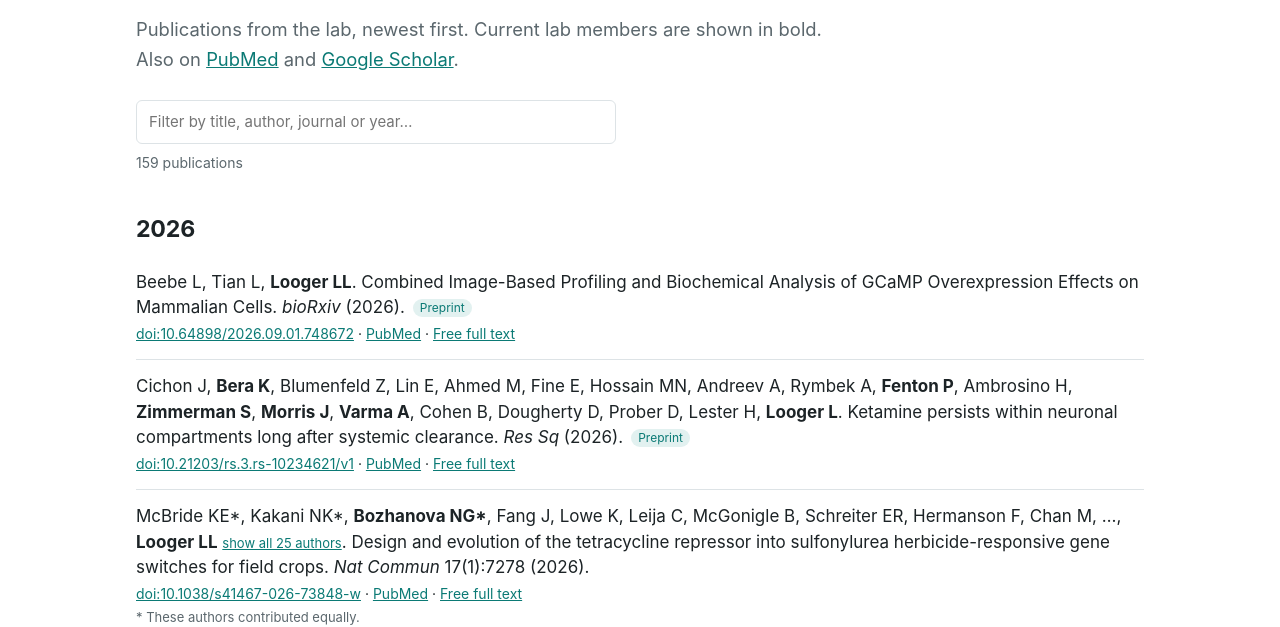
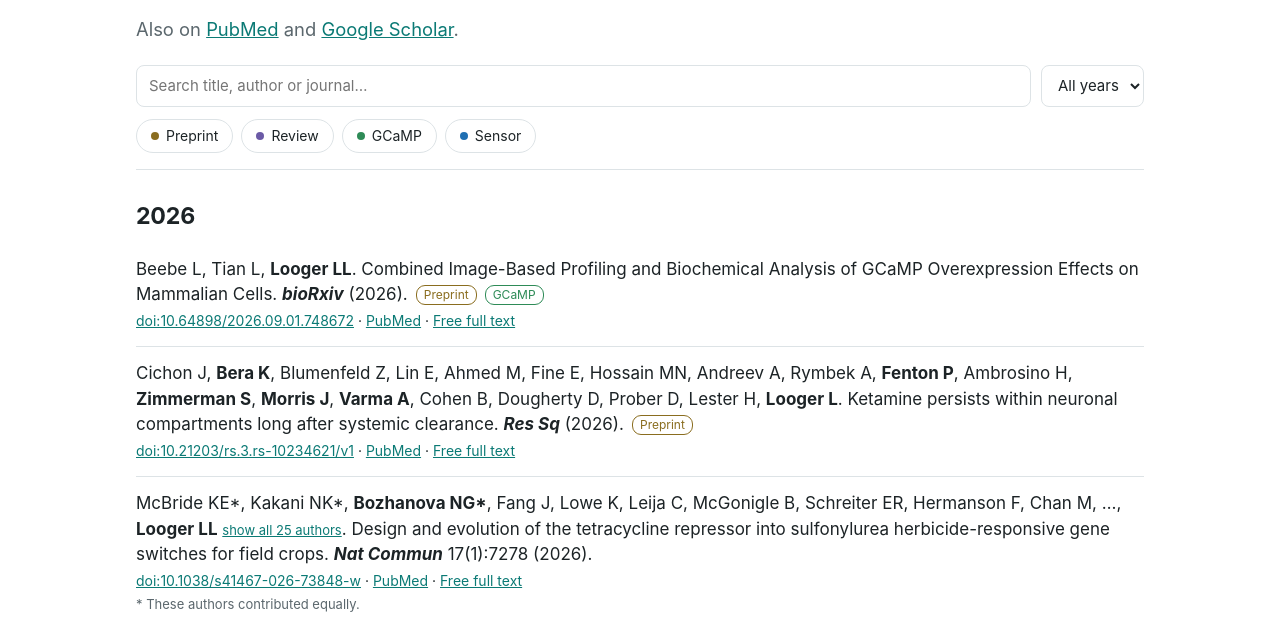
Before and after one commit to LorenLoogerUCSD/website, a plain HTML site: page publications.html in a window 1280 px wide. Shown: the part 195-822 px from the top of the page. Drawn offline with Linux system fonts and the light colour scheme.

Commit message:
Publications: search bar with year dropdown and tag chips; small fixes
- Search box + 'All years' dropdown; Preprint/Review/GCaMP/Sensor chips,
  matching tags shown on each paper
- Removed intro sentence and publication count
- Bold journal names; home button 'More about our research'
- README trimmed to a short public description; editing notes kept
  locally in NOTES.md (git-ignored)

Co-Authored-By: Claude Opus 5.5 <noreply@anthropic.com>

```diff
--- a/assets/css/style.css
+++ b/assets/css/style.css
@@ -254,7 +254,6 @@ h3 { font-size: 1.1rem; margin: 0 0 6px; }
   color: var(--accent);
   vertical-align: 1px;
 }
-.pub-count { color: var(--muted); font-size: 14px; margin: 8px 0 0; }
 .pub-list .footnote { font-size: 13px; color: var(--muted); margin-top: 2px; }
 .show-authors {
   font: inherit;
@@ -278,19 +277,56 @@ h3 { font-size: 1.1rem; margin: 0 0 6px; }
 .area-image { border-radius: 6px; margin-bottom: 12px; aspect-ratio: 16 / 9; object-fit: cover; width: 100%; }
 .resource-list li { margin-bottom: 6px; }
 
-.pub-search {
-  width: 100%;
-  max-width: 480px;
+/* Publications page: search bar, year dropdown, tag chips */
+.pub-controls {
+  margin: 20px 0 8px;
+  padding-bottom: 16px;
+  border-bottom: 1px solid var(--border);
+}
+.pub-controls-row { display: flex; gap: 10px; }
+.pub-search, .pub-select {
   font: inherit;
   font-size: 15px;
-  padding: 9px 12px;
-  margin-top: 8px;
+  height: 42px;
+  padding: 0 12px;
   border: 1px solid var(--border);
-  border-radius: 6px;
+  border-radius: 8px;
   background: var(--bg);
   color: var(--text);
 }
-.pub-search:focus { outline: 2px solid var(--accent); outline-offset: 1px; }
+.pub-search { flex: 1; min-width: 0; }
+.pub-select { flex: 0 0 auto; padding-right: 8px; cursor: pointer; }
+.pub-search:focus, .pub-select:focus { outline: 2px solid var(--accent); outline-offset: 1px; }
+.pub-chips { display: flex; flex-wrap: wrap; gap: 8px; margin-top: 12px; }
+.pub-chip {
+  font: inherit;
+  font-size: 14px;
+  padding: 5px 14px;
+  border-radius: 999px;
+  border: 1px solid var(--border);
+  background: var(--bg);
+  color: var(--text);
+  cursor: pointer;
+  display: inline-flex;
+  align-items: center;
+  gap: 7px;
+}
+.pub-chip::before {
+  content: "";
+  width: 8px; height: 8px; border-radius: 50%;
+  background: var(--chip, var(--accent));
+}
+.pub-chip:hover { border-color: var(--chip, var(--accent)); }
+.pub-chip[aria-pressed="true"] { background: var(--chip, var(--accent)); border-color: var(--chip, var(--accent)); color: #fff; }
+.pub-chip[aria-pressed="true"]::before { background: #fff; }
+.pub-chip:focus-visible { outline: 2px solid var(--accent); outline-offset: 2px; }
+.tag-preprint { --chip: #8a6d1f; }
+.tag-review { --chip: #6b5aa6; }
+.tag-gcamp { --chip: #2e8b57; }
+.tag-sensor { --chip: #1f6fb2; }
+.pub-list .tag { background: transparent; border: 1px solid var(--chip, var(--accent)); color: var(--chip, var(--accent)); }
+.pub-year { margin-top: 32px; }
+
 
 /* Mobile menu button (hidden on wide screens) */
 .nav-toggle {
@@ -617,3 +653,4 @@ a.area-card:focus-visible { outline: 3px solid var(--accent); outline-offset: 2p
 .swatch-lab { background: #8cd7aa; }
 .route-dash { display: inline-block; width: 22px; border-top: 3px dashed currentColor; }
 .find-us-figures > * { min-width: 0; }
+.pub-list .journal { font-weight: 700; color: var(--text); }
--- a/assets/js/site.js
+++ b/assets/js/site.js
@@ -463,12 +463,12 @@
       ". ",
       el("span", { class: "pub-title", text: pub.title.replace(/\.$/, "") + "." }),
       " ",
-      el("em", { text: pub.journal }),
+      el("em", { class: "journal", text: pub.journal }),
       source.join(""),
       " (" + pub.year + ").",
-      pub.preprint ? el("span", { class: "tag", text: "Preprint" }) : null,
-      pub.review ? el("span", { class: "tag", text: "Review" }) : null
-    ]);
+    ].concat(pubTags(pub).map(function (t) {
+      return el("span", { class: "tag tag-" + t.key, text: t.label });
+    })));
 
     var links = [];
     if (pub.doi) links.push(el("a", { href: "https://doi.org/" + pub.doi, text: "doi:" + pub.doi }));
@@ -489,6 +489,26 @@
       ref,
       links.length ? el("div", { class: "links" }, joinWith(links, " · ")) : null
     ].concat(notes));
+  }
+
+  // Publication tags, used as filter chips and shown on each entry.
+  // Demo set: assigned automatically. A paper can also list them explicitly,
+  // e.g. "tags": ["gcamp", "sensor"], which overrides the automatic rule.
+  var PUB_TAGS = [
+    { key: "preprint", label: "Preprint", test: function (p) { return !!p.preprint; } },
+    { key: "review", label: "Review", test: function (p) { return !!p.review; } },
+    { key: "gcamp", label: "GCaMP", test: function (p) { return /gcamp/i.test(p.title); } },
+    { key: "sensor", label: "Sensor", test: function (p) {
+      return /sensor|indicator|snfr|reporter/i.test(p.title);
+    } }
+  ];
+
+  function pubTags(p) {
+    return PUB_TAGS.filter(function (t) {
+      if (Array.isArray(p.tags)) return p.tags.indexOf(t.key) !== -1 ||
+        (t.key === "preprint" && p.preprint) || (t.key === "review" && p.review);
+      return t.test(p);
+    });
   }
 
   function renderPublications(target) {
@@ -513,24 +533,51 @@
       var search = el("input", {
         type: "search",
         class: "pub-search",
-        placeholder: "Filter by title, author, journal or year…",
-        "aria-label": "Filter publications"
+        placeholder: "Search title, author or journal\u2026",
+        "aria-label": "Search publications"
       });
+
+      var years = [];
+      pubs.forEach(function (p) { if (years.indexOf(p.year) === -1) years.push(p.year); });
+      var yearSelect = el("select", { class: "pub-select", "aria-label": "Filter by year" },
+        [el("option", { value: "", text: "All years" })].concat(years.map(function (y) {
+          return el("option", { value: String(y), text: String(y) });
+        })));
+
+      var active = [];
+      var chips = PUB_TAGS.map(function (t) {
+        var b = el("button", { type: "button", class: "pub-chip tag-" + t.key, "aria-pressed": "false", text: t.label });
+        b.addEventListener("click", function () {
+          var i = active.indexOf(t.key);
+          if (i === -1) active.push(t.key); else active.splice(i, 1);
+          b.setAttribute("aria-pressed", i === -1 ? "true" : "false");
+          draw();
+        });
+        return b;
+      });
+
+      var controls = el("div", { class: "pub-controls" }, [
+        el("div", { class: "pub-controls-row" }, [search, yearSelect]),
+        el("div", { class: "pub-chips", role: "group", "aria-label": "Filter by tag" }, chips)
+      ]);
       var results = el("div");
 
       function draw() {
         var q = search.value.trim().toLowerCase();
+        var y = yearSelect.value;
         var shown = pubs.filter(function (p) {
+          if (y && String(p.year) !== y) return false;
+          if (active.length) {
+            var keys = pubTags(p).map(function (t) { return t.key; });
+            if (!active.every(function (k) { return keys.indexOf(k) !== -1; })) return false;
+          }
           if (!q) return true;
           return [p.title, authorList(p.authors).join(" "), p.journal, String(p.year)].join(" ").toLowerCase().indexOf(q) !== -1;
         });
 
         results.textContent = "";
-        results.appendChild(el("p", { class: "pub-count", text: q
-          ? shown.length + " of " + pubs.length + " publications"
-          : pubs.length + " publications" }));
         if (!shown.length) {
-          results.appendChild(el("p", { class: "placeholder", text: "No publications match “" + search.value + "”." }));
+          results.appendChild(el("p", { class: "placeholder", text: "No publications match these filters." }));
           return;
         }
 
@@ -539,7 +586,7 @@
         shown.forEach(function (p) {
           if (p.year !== year) {
             year = p.year;
-            results.appendChild(el("h2", { text: String(year) }));
+            results.appendChild(el("h2", { class: "pub-year", text: String(year) }));
             list = el("ul", { class: "pub-list" });
             results.appendChild(list);
           }
@@ -548,8 +595,9 @@
       }
 
       search.addEventListener("input", draw);
+      yearSelect.addEventListener("change", draw);
       target.textContent = "";
-      target.appendChild(search);
+      target.appendChild(controls);
       target.appendChild(results);
       draw();
     }).catch(function (err) { showError(target, err); });
--- a/contact.html
+++ b/contact.html
@@ -7,8 +7,8 @@
   <meta name="robots" content="noindex, nofollow">
   <title>Contact · Looger Lab</title>
   <meta name="description" content="Contact and join the Looger Lab at UC San Diego.">
-  <link rel="stylesheet" href="assets/css/style.css?v=94b24c3e">
-  <script src="assets/js/site.js?v=cc4ee8ab" defer></script>
+  <link rel="stylesheet" href="assets/css/style.css?v=d467db86">
+  <script src="assets/js/site.js?v=5abb5541" defer></script>
 </head>
 <body>
   <main>
--- a/publications.html
+++ b/publications.html
@@ -7,14 +7,14 @@
   <meta name="robots" content="noindex, nofollow">
   <title>Publications · Looger Lab</title>
   <meta name="description" content="Publications from the Looger Lab at UC San Diego.">
-  <link rel="stylesheet" href="assets/css/style.css?v=94b24c3e">
-  <script src="assets/js/site.js?v=cc4ee8ab" defer></script>
+  <link rel="stylesheet" href="assets/css/style.css?v=d467db86">
+  <script src="assets/js/site.js?v=5abb5541" defer></script>
 </head>
 <body>
   <main>
     <div class="container">
       <h1>Publications</h1>
-      <p class="lead">Publications from the lab, newest first. Current lab members are shown in bold. Also on <a href="https://pubmed.ncbi.nlm.nih.gov/?term=Looger+L%5Bau%5D&amp;sort=date">PubMed</a> and <a href="https://scholar.google.com/citations?user=wgpPMeEAAAAJ">Google Scholar</a>.</p>
+      <p class="lead">Also on <a href="https://pubmed.ncbi.nlm.nih.gov/?term=Looger+L%5Bau%5D&amp;sort=date">PubMed</a> and <a href="https://scholar.google.com/citations?user=wgpPMeEAAAAJ">Google Scholar</a>.</p>
       <!-- Content comes from data/publications.json -->
       <div id="publications"><p class="loading">Loading…</p></div>
     </div>
```
Also changed, not shown: index.html (+3 -3 lines), people.html (+2 -2 lines), person.html (+2 -2 lines), research-area.html (+2 -2 lines), research.html (+2 -2 lines), 2 other files.
